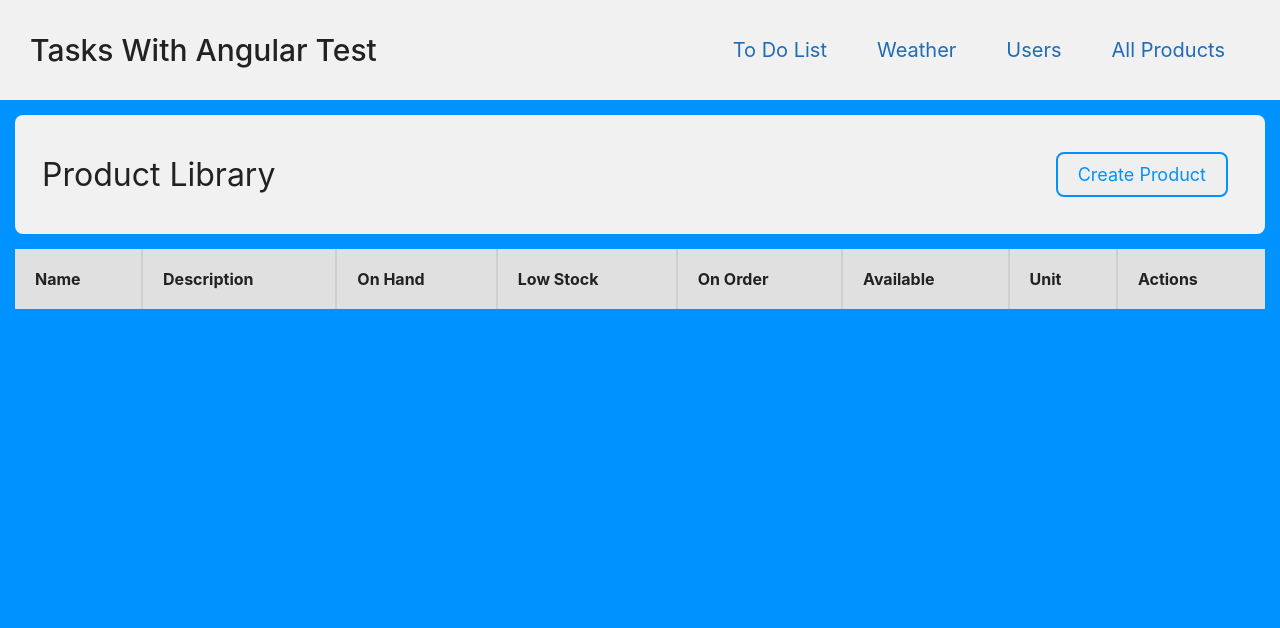
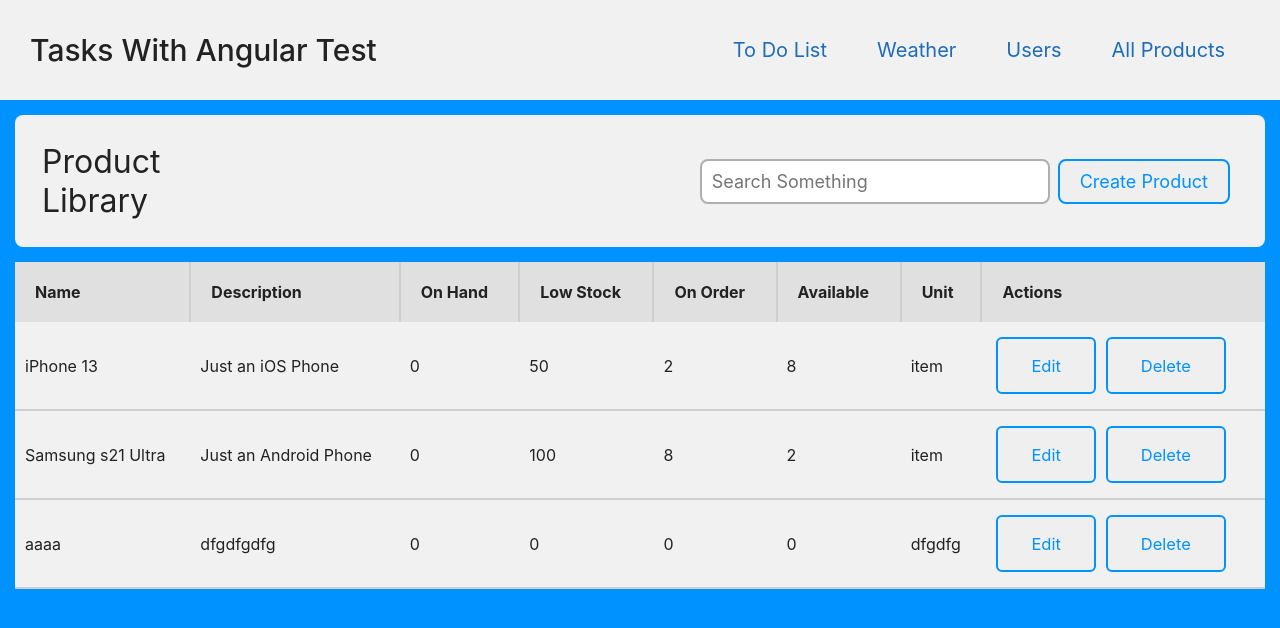
Before and after one commit to ArsenGabrielyan/angular-tasks, an Angular app: page /products in a window 1280 px wide. Shown: the top 628 px of the page. Built offline with nearby package versions, Linux system fonts and the light colour scheme; data requests are answered from the project's data file.

Commit message:
Added One Pure Pipe Called Search

```diff
--- a/src/app/modules/pipes/pipes.module.ts
+++ b/src/app/modules/pipes/pipes.module.ts
@@ -1,10 +1,11 @@
 import { NgModule } from '@angular/core';
 import { CommonModule } from '@angular/common';
 import { ValidationMsgPipe } from 'src/app/pipes/validation-msg.pipe';
+import { SearchPipe } from 'src/app/pipes/search.pipe';
 
 @NgModule({
-  declarations: [ValidationMsgPipe],
+  declarations: [ValidationMsgPipe,SearchPipe],
   imports: [CommonModule],
-  exports: [ValidationMsgPipe]
+  exports: [ValidationMsgPipe,SearchPipe]
 })
 export class PipesModule { }
--- a/src/app/modules/products/components/product-form/product-form.component.html
+++ b/src/app/modules/products/components/product-form/product-form.component.html
@@ -42,7 +42,7 @@
                <input type="text" placeholder="e.g. Item" id="unit" formControlName="unit" [ngClass]="{'error': frmProduct.get('unit')?.invalid}">
                <p class="error">{{frmProduct.get("unit")?.errors | validationMsg}}</p>
           </div>
-          <button *ngIf="!id" type="submit">Create</button>
-          <button *ngIf="id" type="submit">Save</button>
+          <button *ngIf="!id" type="submit" [disabled]="frmProduct.invalid">Create</button>
+          <button *ngIf="id" type="submit" [disabled]="frmProduct.invalid">Save</button>
      </form>
 </div>
--- a/src/app/modules/products/components/product-form/product-form.component.scss
+++ b/src/app/modules/products/components/product-form/product-form.component.scss
@@ -56,7 +56,8 @@
                border: 2px solid $blue-primary;font-size: 18px;
                padding: 10px 20px;transition: .3s ease;
                color: $blue-primary;cursor: pointer;
-               &:hover{background: $blue-primary;color: white;}
+               &:hover:not(:disabled){background: $blue-primary;color: white;}
+               &:disabled{border-color: grey;color: grey; cursor: auto;}
           }
           .error{color: #dc3545;}
      }
--- a/src/app/modules/products/products.component.html
+++ b/src/app/modules/products/products.component.html
@@ -1,7 +1,8 @@
 <div class="products-container">
      <div class="header">
           <h1>Product Library</h1>
-          <div class="buttons">
+          <div class="options">
+               <input type="search" name="search" autocomplete="off" placeholder="Search Something" [(ngModel)]="searchTerm">
                <button routerLink="/products/create">Create Product</button>
           </div>
      </div>
@@ -20,7 +21,7 @@
                     </tr>
                </thead>
                <tbody>
-                    <tr *ngFor="let product of prodList">
+                    <tr *ngFor="let product of prodList | search:searchTerm">
                          <td>{{product.name}}</td>
                          <td>{{product.desc}}</td>
                          <td>{{product.onhand}}</td>
--- a/src/app/modules/products/products.component.scss
+++ b/src/app/modules/products/products.component.scss
@@ -8,15 +8,21 @@
           @include flex-align(space-between,center);
           background: $light;border-radius: 8px;
           h1{font-weight: 400;}
-          .buttons{
-               display: flex;@include flex-align(space-between,center);
+          .options{
+               display: flex;@include flex-align(flex-end,center);width: 100%;
                button{
-                    margin: 10px;border-radius: 8px;
+                    margin: 8px;border-radius: 8px;
                     border: 2px solid $blue-primary;
                     padding: 10px 20px;font-size: 18px;
                     color: $blue-primary;cursor: pointer;
-                    transition: .3s ease;
+                    transition: .3s ease;width: max-content;
                     &:hover{background: $blue-primary;color: white;}
+               }
+               input{
+                    padding: 10px;outline: none;width: 100%;
+                    border: 2px solid #afafaf;font-size: 18px;
+                    border-radius: 8px;transition: .3s ease all;max-width: 350px;
+                    &:focus{border-color: $blue-primary;box-shadow: 0 0 8px 0px $blue-primary;}
                }
           }
      }
--- a/src/app/modules/products/products.component.ts
+++ b/src/app/modules/products/products.component.ts
@@ -10,7 +10,8 @@ import { HttpService } from './services/http.service';
 })
 export class ProductsComponent implements OnInit,OnDestroy{
   prodList: IProduct[] = [];
-  destroy$ = new Subject<void>()
+  destroy$ = new Subject<void>();
+  searchTerm = "";
   constructor(private httpService: HttpService){}
   ngOnInit(): void {
     this.httpService.showProduct().pipe(map(res=>{
--- a/src/app/modules/products/products.module.ts
+++ b/src/app/modules/products/products.module.ts
@@ -4,7 +4,7 @@ import { CommonModule } from '@angular/common';
 import { ProductsRoutingModule } from './products-routing.module';
 import { ProductsComponent } from './products.component';
 import { HttpClientModule } from '@angular/common/http';
-import { ReactiveFormsModule } from '@angular/forms';
+import { FormsModule, ReactiveFormsModule } from '@angular/forms';
 import { ProductFormComponent } from './components/product-form/product-form.component';
 import { PipesModule } from '../pipes/pipes.module';
 
@@ -18,6 +18,7 @@ import { PipesModule } from '../pipes/pipes.module';
     HttpClientModule,
     ReactiveFormsModule,
     ProductsRoutingModule,
+    FormsModule,
     PipesModule
   ]
 })
--- /dev/null
+++ b/src/app/pipes/search.pipe.ts
@@ -0,0 +1,17 @@
+import { Pipe, PipeTransform } from '@angular/core';
+
+@Pipe({
+  name: 'search'
+})
+export class SearchPipe implements PipeTransform {
+  transform(val: any, term: string){
+    if(term==="") return val;
+    return val.filter((el:any)=>{
+      return (
+        el.name.toLowerCase().includes(term.toLowerCase()) ||
+        el.desc.toLowerCase().includes(term.toLowerCase()) ||
+        el.unit.toLowerCase().includes(term.toLowerCase())
+      )
+    });
+  }
+}
--- a/src/app/pipes/validation-msg.pipe.ts
+++ b/src/app/pipes/validation-msg.pipe.ts
@@ -1,4 +1,4 @@
-import { ElementRef, Pipe, PipeTransform, ViewChild } from '@angular/core';
+import { Pipe, PipeTransform } from '@angular/core';
 
 @Pipe({
   name: 'validationMsg'
--- a/src/assets/db.json
+++ b/src/assets/db.json
@@ -1,3 +1,34 @@
 {
-  "products": []
+  "products": [
+    {
+      "name": "iPhone 13",
+      "desc": "Just an iOS Phone",
+      "onhand": 0,
+      "lowstock": 50,
+      "onorder": 2,
+      "available": 8,
+      "unit": "item",
+      "id": 1
+    },
+    {
+      "name": "Samsung s21 Ultra",
+      "desc": "Just an Android Phone",
+      "onhand": 0,
+      "lowstock": 100,
+      "onorder": 8,
+      "available": 2,
+      "unit": "item",
+      "id": 2
+    },
+    {
+      "name": "aaaa",
+      "desc": "dfgdfgdfg",
+      "onhand": 0,
+      "lowstock": 0,
+      "onorder": 0,
+      "available": 0,
+      "unit": "dfgdfg",
+      "id": 3
+    }
+  ]
 }
```
Also changed, not shown: 1 other file (tests, documents, lock files or other folders).
